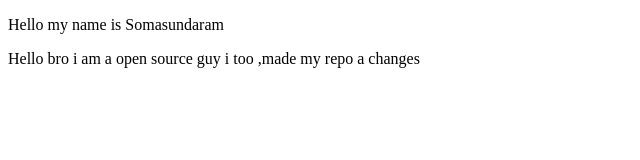
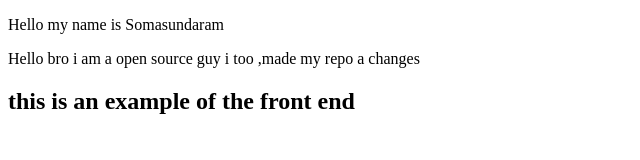
Before and after one commit to somasundaram-kumar/learning_git_repo, a plain HTML site: page index.html in a window 1280 px wide. Shown: the whole page, without its empty margins (0-640 px from the left). Drawn offline with Linux system fonts and the light colour scheme.

Commit message:
feat:done some front-end changes

```diff
--- a/index.html
+++ b/index.html
@@ -8,5 +8,6 @@
 <body>
     <p>Hello my name is Somasundaram</p>
     <p>Hello bro i am a open source guy i too ,made my repo a changes</p>
+    <h2>this is an example of the front end</h2>
 </body>
 </html>
```
